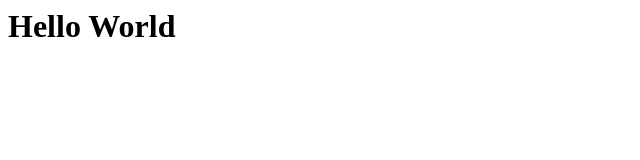
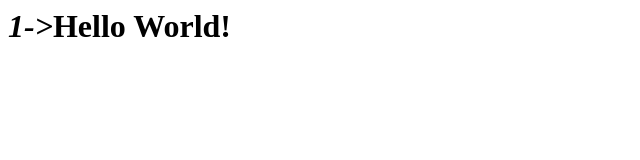
Before and after one commit to suvam-sharma/learning-web, a plain HTML site: page index.html in a window 1280 px wide. Shown: the whole page, without its empty margins (0-640 px from the left). Drawn offline with Linux system fonts and the light colour scheme.

Commit message:
2nd commit of index.html

```diff
--- a/index.html
+++ b/index.html
@@ -1 +1 @@
-<h1>Hello World</h1>
+<h1><i><b>1-></b></i>Hello World!</h1>
```
